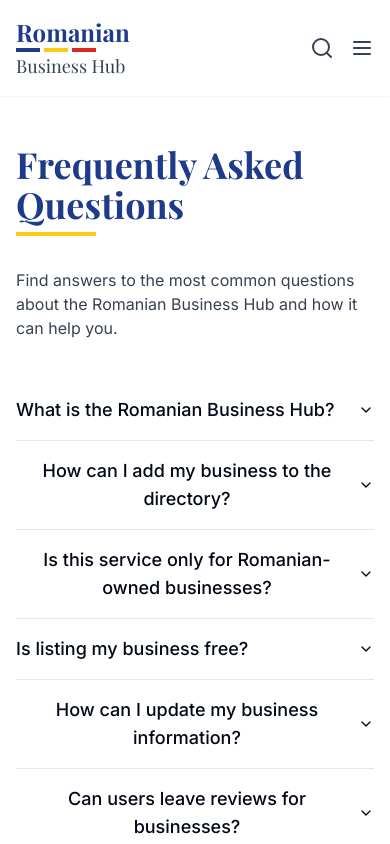
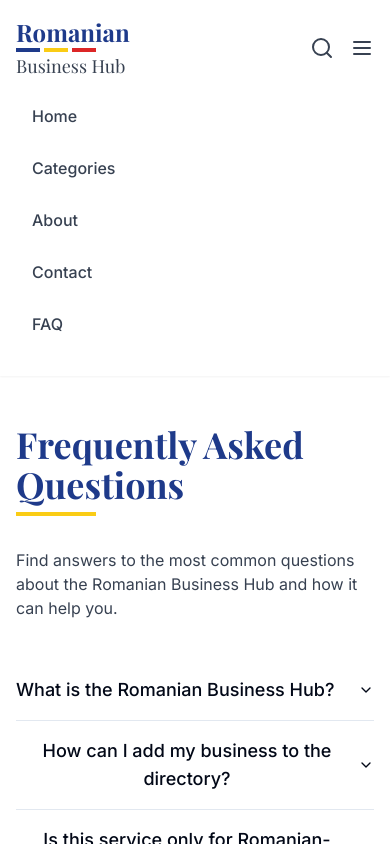
Before and after one commit to GabiMuresan22/flanders-ro-business-hub, a React (Vite) app: page /faq in a window 390 px wide. Both pictures are taken after a click on the button 362 px from the left and 48 px from the top of the page. Shown: the top 844 px of the page. Built offline with nearby package versions, Linux system fonts and the light colour scheme.

Commit message:
Fix hamburger menu functionality on mobile devices
Co-authored-by: GabiMuresan22 <70361421+GabiMuresan22@users.noreply.github.com>

```diff
--- a/src/components/Navbar.tsx
+++ b/src/components/Navbar.tsx
@@ -6,6 +6,7 @@ import { Search } from 'lucide-react';
 const Navbar = () => {
   const [searchQuery, setSearchQuery] = useState('');
   const [isMobileSearchOpen, setIsMobileSearchOpen] = useState(false);
+  const [isMobileMenuOpen, setIsMobileMenuOpen] = useState(false);
   const navigate = useNavigate();
 
   const handleSearch = (e: React.FormEvent) => {
@@ -68,7 +69,10 @@ const Navbar = () => {
             >
               <Search className="h-6 w-6" />
             </button>
-            <button className="text-gray-700">
+            <button
+              className="text-gray-700 hover:cursor-pointer"
+              onClick={() => setIsMobileMenuOpen(!isMobileMenuOpen)}
+            >
               <svg xmlns="http://www.w3.org/2000/svg" className="h-6 w-6" fill="none" viewBox="0 0 24 24" stroke="currentColor">
                 <path strokeLinecap="round" strokeLinejoin="round" strokeWidth={2} d="M4 6h16M4 12h16M4 18h16" />
               </svg>
@@ -92,6 +96,49 @@ const Navbar = () => {
             </form>
           </div>
         )}
+
+        {/* Mobile navigation menu */}
+        {isMobileMenuOpen && (
+          <div className="md:hidden mt-4 pb-4">
+            <nav className="flex flex-col space-y-3">
+              <Link
+                to="/"
+                className="font-medium text-gray-700 hover:text-romania-blue transition-colors py-2 px-4 rounded hover:bg-gray-50"
+                onClick={() => setIsMobileMenuOpen(false)}
+              >
+                Home
+              </Link>
+              <Link
+                to="/categories"
+                className="font-medium text-gray-700 hover:text-romania-blue transition-colors py-2 px-4 rounded hover:bg-gray-50"
+                onClick={() => setIsMobileMenuOpen(false)}
+              >
+                Categories
+              </Link>
+              <Link
+                to="/about"
+                className="font-medium text-gray-700 hover:text-romania-blue transition-colors py-2 px-4 rounded hover:bg-gray-50"
+                onClick={() => setIsMobileMenuOpen(false)}
+              >
+                About
+              </Link>
+              <Link
+                to="/contact"
+                className="font-medium text-gray-700 hover:text-romania-blue transition-colors py-2 px-4 rounded hover:bg-gray-50"
+                onClick={() => setIsMobileMenuOpen(false)}
+              >
+                Contact
+              </Link>
+              <Link
+                to="/faq"
+                className="font-medium text-gray-700 hover:text-romania-blue transition-colors py-2 px-4 rounded hover:bg-gray-50"
+                onClick={() => setIsMobileMenuOpen(false)}
+              >
+                FAQ
+              </Link>
+            </nav>
+          </div>
+        )}
       </div>
     </header>
   );
```
